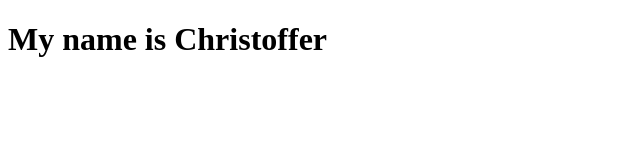
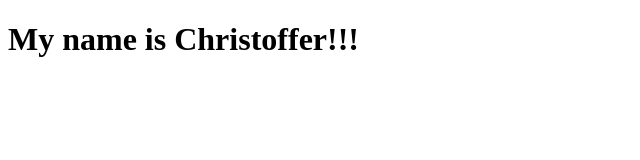
Before and after one commit to cmyrt/first-github-project, a plain HTML site: page index.html in a window 1280 px wide. Shown: the full height of the page, 0-640 px from the left. Drawn offline with Linux system fonts and the light colour scheme.

Commit message:
first commit

```diff
--- a/index.html
+++ b/index.html
@@ -7,6 +7,6 @@
     <title>Document</title>
 </head>
 <body>
-    <h1>My name is Christoffer</h1>
+    <h1>My name is Christoffer!!!</h1>
 </body>
 </html>
```
